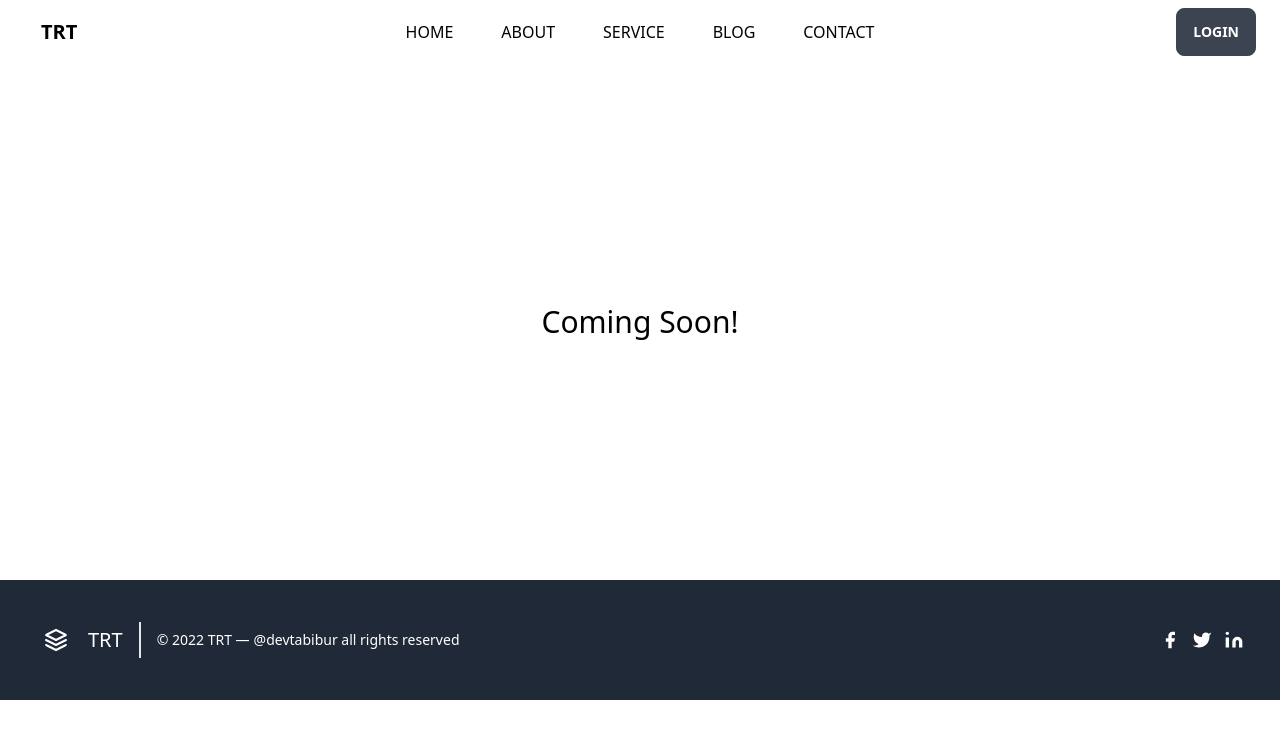
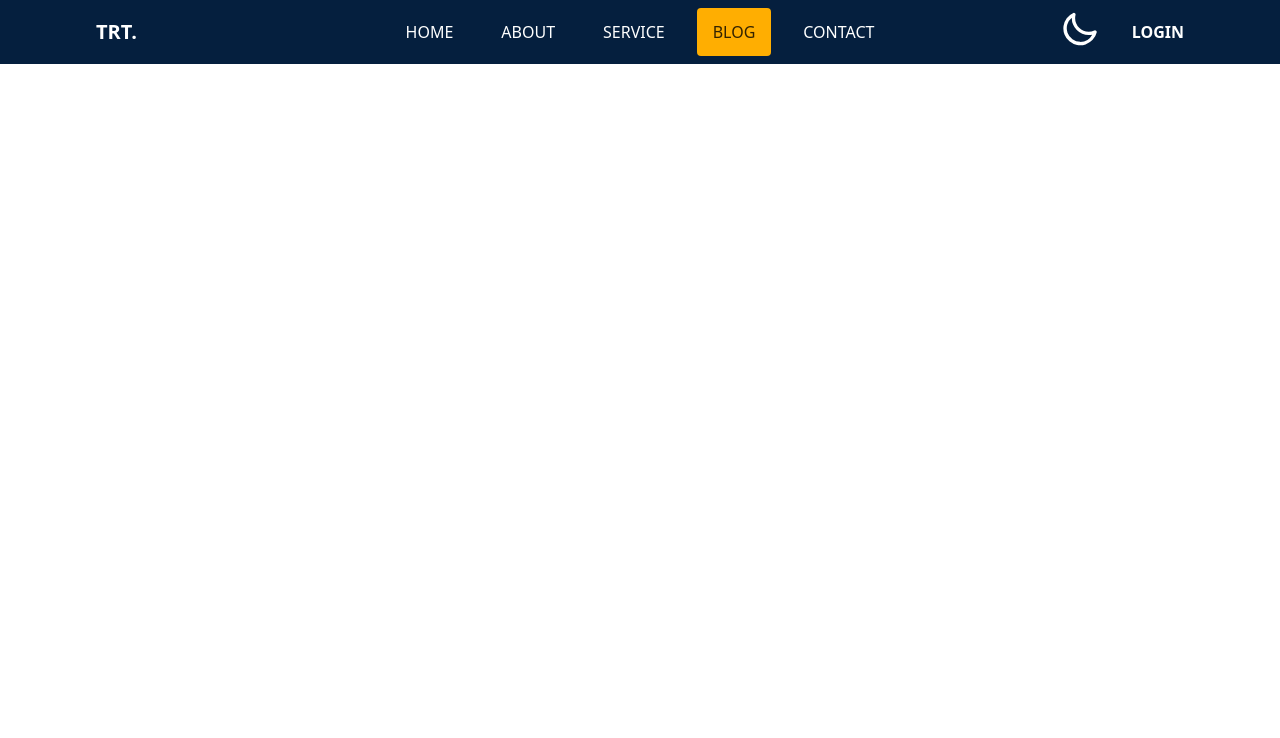
Before and after one commit to DevTabibur/my-portfolio, a React (Create React App) app: page /blogs in a window 1280 px wide. Shown: the top 738 px of the page. Built offline with nearby package versions, Linux system fonts and the light colour scheme.

Commit message:
hader compo nis done

```diff
--- a/src/App.js
+++ b/src/App.js
@@ -11,13 +11,14 @@ import HeaderNav from "./Pages/Shared/HeaderNav/HeaderNav";
 function App() {
   return (
     <>
-      <HeaderNav />
-      <Routes>
+      <HeaderNav>
+      {/* <Routes>
       <Route path="/" element={<Home/>}></Route>
         <Route path="/:id" element={<Details/>}></Route>
         <Route path="/blogs" element={<Blog/>}></Route>
-      </Routes>
-      <Footer />
+      </Routes> */}
+      {/* <Footer /> */}
+      </HeaderNav>
     </>
   );
 }
--- a/src/Pages/Banner/Banner.css
+++ b/src/Pages/Banner/Banner.css
@@ -8,3 +8,99 @@
 /* .banner{
     margin-top: -65px;
 } */
+
+.hero-portrait {
+    position: absolute;
+    left: calc(50% - 22px);
+    -webkit-transform: translateX(-50%);
+    transform: translateX(-50%);
+    top: 130px;
+    width: 240px;
+    z-index: -1;
+}
+.hero-portrait .image {
+    height: auto;
+    position: relative;
+    z-index: 8;
+}
+.hero-portrait .image img{
+    max-width: 100%;
+    height: auto;
+}
+.hero-portrait .image-half-round-shape {
+    bottom: 10%;
+    left: 50%;
+    position: absolute;
+    width: 150px;
+    height: 250px;
+    border-top-right-radius: 150px;
+    border-bottom-right-radius: 150px;
+    border: 1px solid rgba(255,255,255,.25);
+    border-left: 0;
+    z-index: -1;
+}
+.hero-portrait .image-half-round-shape::before {
+    bottom: 68px;
+    left: -75px;
+    position: absolute;
+    content: "";
+    width: 400px;
+    height: 660px;
+    border-top-right-radius: 400px;
+    border-bottom-right-radius: 400px;
+    border: 1px solid rgba(255,255,255,.05);
+    border: 1px solid red;
+    border-left: 0;
+    z-index: -1;
+    visibility: hidden;
+    opacity: 0;
+}
+.hero-portrait .image-half-round-shape::after {
+    bottom: -46px;
+    left: 24px;
+    position: absolute;
+    content: "";
+    width: 450px;
+    height: 900px;
+    border-top-right-radius: 450px;
+    border-bottom-right-radius: 450px;
+    /* border: 1px solid rgba(255,255,255,.05); */
+    border: 1px solid red;
+    border-left: 0;
+    z-index: -1;
+    visibility: hidden;
+    opacity: 0;
+}
+.social-link {
+    display: -webkit-box;
+    display: -ms-flexbox;
+    display: flex;
+    -ms-flex-wrap: wrap;
+    flex-wrap: wrap;
+    margin-bottom: -20px;
+}
+.hero-portrait .social-link a {
+    display: block;
+    text-align: center;
+    color: rgb(0, 0, 0);
+    width: 35px;
+    height: 35px;
+    line-height: 35px;
+    font-size: 16px;
+    border-radius: 50%;
+    border: 1px solid #fff;
+    z-index: 11;
+    position: absolute;
+    background: #252734;
+}
+
+.social-link a {
+    display: block;
+    color: rgb(0, 0, 0);
+    height: 45px;
+    width: 45px;
+    border-radius: 50%;
+    border: 1px solid rgba(255,255,255,.1);
+    line-height: 45px;
+    text-align: center;
+}
--- a/src/Pages/Banner/Banner.jsx
+++ b/src/Pages/Banner/Banner.jsx
@@ -1,46 +1,38 @@
 import React from "react";
 import "./Banner.css";
 import BannerImg from "../../Assets/Images/Untitled design (1).png";
-
-const Banner = () => {
-  //     document.querySelector(document).ready(function() {
-  //         // Transition effect for navbar
-  //         document.querySelector(window).scroll(function() {
-  //           // checks if window is scrolled more than 500px, adds/removes solid class
-  //           if(document.querySelector(this).scrollTop > 500) {
-  //               document.querySelector('.navbar').classList.add('solid');
-  //           } else {
-  //               document.querySelector('.navbar').classList.remove('solid');
-  //           }
-  //         });
-  // });
-
-  // $(document).ready(function() {
-  //     // Transition effect for navbar
-  //     $(window).scroll(function() {
-  //       // checks if window is scrolled more than 500px, adds/removes solid class
-  //       if($(this).scrollTop() > 500) {
-  //           $('.navbar').addClass('solid');
-  //       } else {
-  //           $('.navbar').removeClass('solid');
-  //       }
-  //     });
-  // });
+import AboutImg from "../../Assets/Images/Topu Profile transparent bg.png";
+const HeroBanner = () => {
 
   return (
-    <div className="banner relative">
-      <img src={BannerImg} alt="BannerImg" />
-      {/* <div className="container relative mx-auto px-4"> */}
-        <div className="banner-info absolute p-2.5 bottom-1 left-50  bg-blue-400 text-white  ">
-          <h2 className="text-2xl">HELLO</h2>
-          <h1 className="text-3xl">I am Tabibur Rahman</h1>
-          <h3 className="text-xl">
-            A Passionate MERN Stack Developer, WordPress Expert
-          </h3>
+    <div className="banner py-2 bg-base-100">
+      {/* <div className="container mx-auto px-4">
+        <div className="md:flex flex-row relative">
+
+          <div className="basis-1/2 relative">111</div>
+
+          <div className="basis-1/2 relative">222
+            <div className="hero-portrait relative">
+              <div className="image relative bg-red-300">
+                <img className="relative " src={AboutImg} alt="hero"/>
+
+                <div className="image-half-round-shape">shape</div>
+
+                <div className="social-link">
+                  <a>FB</a>
+                  <a>YT</a>
+                  <a>TT</a>
+                  <a>DD</a>
+                </div>
+
+              </div>
+            </div>
+          </div>
+
         </div>
-      </div>
-    // </div>
+      </div> */}
+    </div>
   );
 };
 
-export default Banner;
+export default HeroBanner;
--- a/src/Pages/Home/Home.jsx
+++ b/src/Pages/Home/Home.jsx
@@ -1,6 +1,6 @@
 import React from "react";
 import About from "../About/About";
-import Banner from "../Banner/Banner";
+import HeroBanner from "../Banner/Banner";
 import Contact from "../Contact/Contact";
 import Portfolio from "../Portfolio/Portfolio";
 import Projects from "../Projects/Projects";
@@ -10,12 +10,12 @@ import "./Home.css";
 const Home = () => {
   return (
       <>
-      {/* <Banner/> */}
-        <About/>
-        <Services/>
+      <HeroBanner/>
+        {/* <About/>
+        <Services/> */}
         {/* <Portfolio/> */}
-        <Projects/>
-        <Contact/>
+        {/* <Projects/>
+        <Contact/> */}
       </>
   );
 };
--- a/src/Pages/Shared/HeaderNav/HeaderNav.jsx
+++ b/src/Pages/Shared/HeaderNav/HeaderNav.jsx
@@ -1,81 +1,160 @@
-import React from "react";
+import React, { useState } from "react";
 import "./HeaderNav.css";
 import { HashLink as Link } from "react-router-hash-link";
+import { NavLink } from "react-router-dom";
 
-const HeaderNav = () => {
-  const menu = [
+const HeaderNav = ({ children }) => {
+  // for theme toggle
+  const [dark, setDark] = useState(false);
+  const menu = (
     <>
-      <li className="mr-4">
-        <Link to="/" smooth>
+      <li className="mx-2">
+        <NavLink className="rounded" to="/">
           HOME
-        </Link>
+        </NavLink>
       </li>
-      <li className="mr-4">
-        <Link to="#about" smooth>
+      <li className="mx-2">
+        <NavLink className="rounded" to="/about">
           ABOUT
-        </Link>
+        </NavLink>
       </li>
-      <li className="mr-4">
-        <Link to="#services" smooth>
+      <li className="mx-2">
+        <NavLink className="rounded" to="/services">
           SERVICE
-        </Link>
+        </NavLink>
       </li>
-      {/* <li className="mr-4">
-        <Link to="#portfolio">PORTFOLIO</Link>
+      {/* <li className="mx-2">
+        <NavLink className="rounded" to="#portfolio">PORTFOLIO</NavLink>
       </li>
-      <li className="mr-4">
-        <Link to="#testimonial">TESTIMONIAL</Link>
+      <li className="mx-2">
+        <NavLink className="rounded" to="#testimonial">TESTIMONIAL</NavLink>
       </li> */}
-      <li className="mr-4">
-        <Link to="/blogs">BLOG</Link>
+      <li className="mx-2">
+        <NavLink className="rounded" to="/blogs">
+          BLOG
+        </NavLink>
       </li>
-      <li>
-        <Link to="#contact">CONTACT</Link>
+      <li className="mx-2">
+        <NavLink className="rounded" to="/contact">
+          CONTACT
+        </NavLink>
       </li>
-    </>,
-  ];
+    </>
+  );
+
   return (
-    <div className="navbar-parent">
-      <div className="container mx-auto px-4">
-        <div className="navbar ">
+    <div className="drawer  drawer-end" data-theme={dark ? "dark" : "light"}>
+      <input id="my-drawer-3" type="checkbox" className="drawer-toggle" />
+      <div className="drawer-content flex flex-col">
+        {/* <!-- Navbar --> */}
+
+        <div className="w-full navbar bg-accent text-white lg:px-20">
           <div className="navbar-start">
-            <div className="dropdown">
-              <label tabindex="0" className="btn btn-ghost lg:hidden">
+            <div className="flex-1 px-2 mx-2 text-xl font-bold">TRT.</div>
+          </div>
+
+          <div className="flex-none hidden lg:block navbar-center">
+            <ul className="menu menu-horizontal mx-10">
+              {/* <!-- Navbar menu content here --> */}
+              {menu}
+            </ul>
+          </div>
+          <div className="navbar-end">
+            <div className="flex-none lg:hidden">
+              <label htmlFor="my-drawer-3" className="btn btn-square btn-ghost">
                 <svg
                   xmlns="http://www.w3.org/2000/svg"
-                  className="h-5 w-5"
                   fill="none"
                   viewBox="0 0 24 24"
-                  stroke="currentColor"
+                  className="inline-block w-6 h-6 stroke-current"
                 >
                   <path
-                    stroke-linecap="round"
-                    stroke-linejoin="round"
-                    stroke-width="2"
-                    d="M4 6h16M4 12h8m-8 6h16"
-                  />
+                    strokeLinecap="round"
+                    strokeLinejoin="round"
+                    strokeWidth="2"
+                    d="M4 6h16M4 12h16M4 18h16"
+                  ></path>
                 </svg>
               </label>
-              <ul
-                tabindex="0"
-                className="menu menu-compact dropdown-content mt-3 p-2 shadow bg-base-100 rounded-box w-52"
-              >
-                {menu}
-              </ul>
             </div>
-            <Link to="/" className="btn btn-ghost normal-case text-xl">
-              TRT
-            </Link>
-          </div>
-          <div className="navbar-center hidden lg:flex">
-            <ul className="menu menu-horizontal p-0">{menu}</ul>
-          </div>
-          <div className="navbar-end">
-            <a className="btn">Login</a>
+
+            {/* swap */}
+            <div className=" hidden lg:block">
+              <label className="swap swap-rotate">
+                <input type="checkbox" onClick={() => setDark(!dark)} />
+
+                <svg
+                  className="swap-on fill-current w-10 h-10"
+                  xmlns="http://www.w3.org/2000/svg"
+                  viewBox="0 0 24 24"
+                >
+                  <path d="M5.64,17l-.71.71a1,1,0,0,0,0,1.41,1,1,0,0,0,1.41,0l.71-.71A1,1,0,0,0,5.64,17ZM5,12a1,1,0,0,0-1-1H3a1,1,0,0,0,0,2H4A1,1,0,0,0,5,12Zm7-7a1,1,0,0,0,1-1V3a1,1,0,0,0-2,0V4A1,1,0,0,0,12,5ZM5.64,7.05a1,1,0,0,0,.7.29,1,1,0,0,0,.71-.29,1,1,0,0,0,0-1.41l-.71-.71A1,1,0,0,0,4.93,6.34Zm12,.29a1,1,0,0,0,.7-.29l.71-.71a1,1,0,1,0-1.41-1.41L17,5.64a1,1,0,0,0,0,1.41A1,1,0,0,0,17.66,7.34ZM21,11H20a1,1,0,0,0,0,2h1a1,1,0,0,0,0-2Zm-9,8a1,1,0,0,0-1,1v1a1,1,0,0,0,2,0V20A1,1,0,0,0,12,19ZM18.36,17A1,1,0,0,0,17,18.36l.71.71a1,1,0,0,0,1.41,0,1,1,0,0,0,0-1.41ZM12,6.5A5.5,5.5,0,1,0,17.5,12,5.51,5.51,0,0,0,12,6.5Zm0,9A3.5,3.5,0,1,1,15.5,12,3.5,3.5,0,0,1,12,15.5Z" />
+                </svg>
+
+                <svg
+                  className="swap-off fill-current w-10 h-10"
+                  xmlns="http://www.w3.org/2000/svg"
+                  viewBox="0 0 24 24"
+                >
+                  <path d="M21.64,13a1,1,0,0,0-1.05-.14,8.05,8.05,0,0,1-3.37.73A8.15,8.15,0,0,1,9.08,5.49a8.59,8.59,0,0,1,.25-2A1,1,0,0,0,8,2.36,10.14,10.14,0,1,0,22,14.05,1,1,0,0,0,21.64,13Zm-9.5,6.69A8.14,8.14,0,0,1,7.08,5.22v.27A10.15,10.15,0,0,0,17.22,15.63a9.79,9.79,0,0,0,2.1-.22A8.11,8.11,0,0,1,12.14,19.73Z" />
+                </svg>
+              </label>
+            </div>
+
+            {/* Login */}
+            <div className=" hidden lg:block ml-4">
+            <div className=" px-2 mx-2  font-bold">LOGIN</div>
+              {/* <label className="btn btn-ghost btn-circle avatar">
+                <div className="w-10 rounded-full">
+                  <img src="https://placeimg.com/80/80/people" />
+                </div>
+              </label> */}
+            </div>
           </div>
         </div>
+
+        {/* <!-- Page content here --> */}
+        {children}
       </div>
+      <div className="drawer-side">
+        <label htmlFor="my-drawer-3" className="drawer-overlay"></label>
+        <ul className="menu p-4 overflow-y-auto w-80 bg-base-100">
+          {/* <!-- Sidebar content here --> */}
+          {menu}
+          {/* swap */}
+          <li>
+          <label className="swap swap-rotate justify-start">
+            <input type="checkbox" onClick={() => setDark(!dark)} />
+
+            <svg
+              className="swap-on fill-current w-10 h-10"
+              xmlns="http://www.w3.org/2000/svg"
+              viewBox="0 0 24 24"
+            >
+              <path d="M5.64,17l-.71.71a1,1,0,0,0,0,1.41,1,1,0,0,0,1.41,0l.71-.71A1,1,0,0,0,5.64,17ZM5,12a1,1,0,0,0-1-1H3a1,1,0,0,0,0,2H4A1,1,0,0,0,5,12Zm7-7a1,1,0,0,0,1-1V3a1,1,0,0,0-2,0V4A1,1,0,0,0,12,5ZM5.64,7.05a1,1,0,0,0,.7.29,1,1,0,0,0,.71-.29,1,1,0,0,0,0-1.41l-.71-.71A1,1,0,0,0,4.93,6.34Zm12,.29a1,1,0,0,0,.7-.29l.71-.71a1,1,0,1,0-1.41-1.41L17,5.64a1,1,0,0,0,0,1.41A1,1,0,0,0,17.66,7.34ZM21,11H20a1,1,0,0,0,0,2h1a1,1,0,0,0,0-2Zm-9,8a1,1,0,0,0-1,1v1a1,1,0,0,0,2,0V20A1,1,0,0,0,12,19ZM18.36,17A1,1,0,0,0,17,18.36l.71.71a1,1,0,0,0,1.41,0,1,1,0,0,0,0-1.41ZM12,6.5A5.5,5.5,0,1,0,17.5,12,5.51,5.51,0,0,0,12,6.5Zm0,9A3.5,3.5,0,1,1,15.5,12,3.5,3.5,0,0,1,12,15.5Z" />
+            </svg>
+
+            <svg
+              className="swap-off fill-current w-10 h-10"
+              xmlns="http://www.w3.org/2000/svg"
+              viewBox="0 0 24 24"
+            >
+              <path d="M21.64,13a1,1,0,0,0-1.05-.14,8.05,8.05,0,0,1-3.37.73A8.15,8.15,0,0,1,9.08,5.49a8.59,8.59,0,0,1,.25-2A1,1,0,0,0,8,2.36,10.14,10.14,0,1,0,22,14.05,1,1,0,0,0,21.64,13Zm-9.5,6.69A8.14,8.14,0,0,1,7.08,5.22v.27A10.15,10.15,0,0,0,17.22,15.63a9.79,9.79,0,0,0,2.1-.22A8.11,8.11,0,0,1,12.14,19.73Z" />
+            </svg>
+          </label>
+          </li>
+
+          {/* Login */}
+          <div className="dropdown dropdown-end">
+            <label className="btn btn-ghost btn-circle avatar">
+              <div className="w-10 rounded-full">
+                <img src="https://placeimg.com/80/80/people" />
+              </div>
+            </label>
+          </div>
+        </ul>
       </div>
+    </div>
   );
 };
 
--- a/tailwind.config.js
+++ b/tailwind.config.js
@@ -1,12 +1,36 @@
+/** @type {import('tailwindcss').Config} */
 module.exports = {
-  content: ["./src/**/*.{html,js,jsx}"],
-  theme: {
-    extend: {},
+  content: ["./src/**/*.{html,js,jsx,ts,tsx}"],
+  daisyui: {
+    themes: [
+      {
+        light: {
+          primary: "#ffae01",
+          secondary: "#042954",
+          accent: "#051f3e",
+          neutral: "#7a8a9e",
+          "base-100": "#FFFFFF",
+          info: "#2ad7c5",
+          success: "#28a745",
+          warning: "#FBBD23",
+          error: "#ff3131",
+        },
+      },
+      {
+        dark: {
+          primary: "#D9F99D",
+          secondary: "#FDE68A",
+          accent: "#4B5563",
+          neutral: "#F3F4F6",
+          "base-100": "#1F2937",
+          info: "#98A8DD",
+          success: "#1BBB70",
+          warning: "#F59E0B",
+          error: "#FB7185",
+        },
+      },
+    ],
   },
-  //...
+
   plugins: [require("daisyui")],
-  //...
-  daisyui: {
-    base: false,
-  },
 };
```
Also changed, not shown: 1 other file (tests, documents, lock files or other folders).
